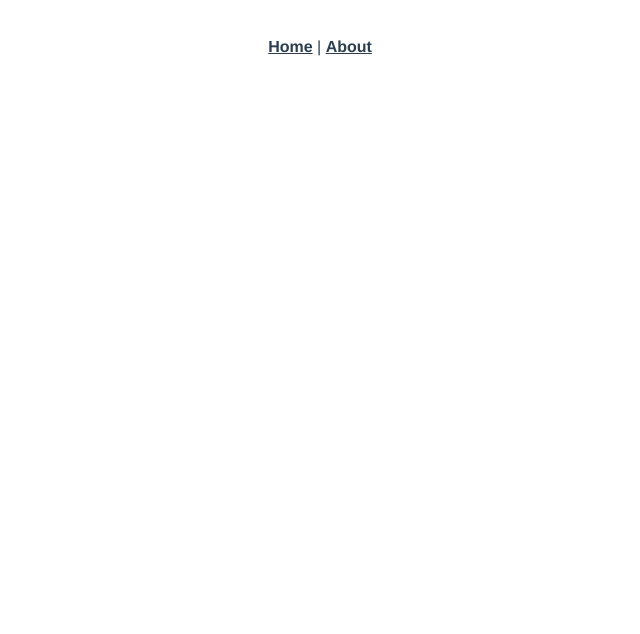
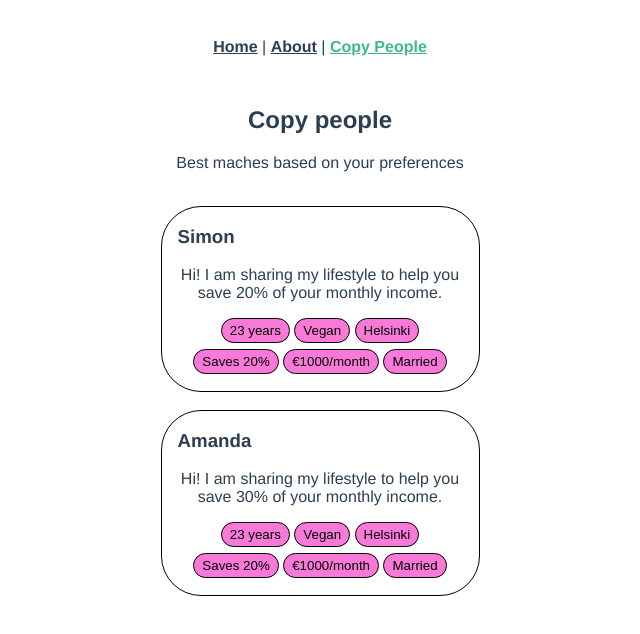
Before and after one commit to Chalirius/spendless, a Vue app: page /copy-people in a window 1280 px wide. Shown: the top 634 px of the page, without its empty margins (320-960 px from the left). Built offline with nearby package versions, Linux system fonts and the light colour scheme.

Commit message:
CopyPeople component added (currently just some hard-coded data)

```diff
--- a/src/App.vue
+++ b/src/App.vue
@@ -2,7 +2,8 @@
   <div id="app">
     <div id="nav">
       <router-link to="/">Home</router-link> |
-      <router-link to="/about">About</router-link>
+      <router-link to="/about">About</router-link> |
+      <router-link to="/copy-people">Copy People</router-link>
     </div>
     <router-view/>
   </div>
--- /dev/null
+++ b/src/components/CopyPeople.vue
@@ -0,0 +1,62 @@
+<template>
+  <div class="copy-people">
+    <h2>Copy people</h2>
+    <p>Best maches based on your preferences</p>
+    <br>
+    <div class="rectangle8">
+      <h3>Simon</h3>
+      <p>Hi! I am sharing my lifestyle to help you save 20% of your monthly income.</p>
+      <div class="preferences">
+        <button>23 years</button>&nbsp;<button>Vegan</button>&nbsp;<button>Helsinki</button>
+        <br>
+        <button>Saves 20%</button>&nbsp;<button>€1000/month</button>&nbsp;<button>Married</button>
+      </div>
+    </div>
+    <br>
+    <div class="rectangle8">
+      <h3>Amanda</h3>
+      <p>Hi! I am sharing my lifestyle to help you save 30% of your monthly income.</p>
+      <div class="preferences">
+        <button>23 years</button>&nbsp;<button>Vegan</button>&nbsp;<button>Helsinki</button>
+        <br>
+        <button>Saves 20%</button>&nbsp;<button>€1000/month</button>&nbsp;<button>Married</button>
+      </div>
+    </div>
+  </div>
+</template>
+
+<script lang="ts">
+import { Vue } from 'vue-property-decorator'
+
+export default class CopyPeople extends Vue {}
+</script>
+
+<style scoped>
+.rectangle8 {
+  width: 19.9375rem;
+  height: 11.625rem;
+  top: 9.3125rem;
+  padding: 0 0.5rem;
+  margin: auto;
+
+  border: 0.5px solid #000000;
+  box-sizing: border-box;
+  border-radius: 40px;
+}
+
+.rectangle8 h3 {
+  text-align: left;
+  margin-left: 0.5rem;
+}
+
+.preferences button {
+  margin-bottom: 0.375rem;
+  padding: 0.25rem 0.5rem;
+
+  background: #F879D8;
+  border: 0.5px solid #000000;
+  box-sizing: border-box;
+  border-radius: 40px;
+}
+
+</style>
--- a/src/components/HelloWorld.vue
+++ /dev/null
@@ -1,61 +0,0 @@
-<template>
-  <div class="hello">
-    <h1>{{ msg }}</h1>
-    <p>
-      For a guide and recipes on how to configure / customize this project,<br>
-      check out the
-      <a href="https://cli.vuejs.org" target="_blank" rel="noopener">vue-cli documentation</a>.
-    </p>
-    <h3>Installed CLI Plugins</h3>
-    <ul>
-      <li><a href="https://github.com/vuejs/vue-cli/tree/dev/packages/%40vue/cli-plugin-babel" target="_blank" rel="noopener">babel</a></li>
-      <li><a href="https://github.com/vuejs/vue-cli/tree/dev/packages/%40vue/cli-plugin-router" target="_blank" rel="noopener">router</a></li>
-      <li><a href="https://github.com/vuejs/vue-cli/tree/dev/packages/%40vue/cli-plugin-vuex" target="_blank" rel="noopener">vuex</a></li>
-      <li><a href="https://github.com/vuejs/vue-cli/tree/dev/packages/%40vue/cli-plugin-eslint" target="_blank" rel="noopener">eslint</a></li>
-      <li><a href="https://github.com/vuejs/vue-cli/tree/dev/packages/%40vue/cli-plugin-typescript" target="_blank" rel="noopener">typescript</a></li>
-    </ul>
-    <h3>Essential Links</h3>
-    <ul>
-      <li><a href="https://vuejs.org" target="_blank" rel="noopener">Core Docs</a></li>
-      <li><a href="https://forum.vuejs.org" target="_blank" rel="noopener">Forum</a></li>
-      <li><a href="https://chat.vuejs.org" target="_blank" rel="noopener">Community Chat</a></li>
-      <li><a href="https://twitter.com/vuejs" target="_blank" rel="noopener">Twitter</a></li>
-      <li><a href="https://news.vuejs.org" target="_blank" rel="noopener">News</a></li>
-    </ul>
-    <h3>Ecosystem</h3>
-    <ul>
-      <li><a href="https://router.vuejs.org" target="_blank" rel="noopener">vue-router</a></li>
-      <li><a href="https://vuex.vuejs.org" target="_blank" rel="noopener">vuex</a></li>
-      <li><a href="https://github.com/vuejs/vue-devtools#vue-devtools" target="_blank" rel="noopener">vue-devtools</a></li>
-      <li><a href="https://vue-loader.vuejs.org" target="_blank" rel="noopener">vue-loader</a></li>
-      <li><a href="https://github.com/vuejs/awesome-vue" target="_blank" rel="noopener">awesome-vue</a></li>
-    </ul>
-  </div>
-</template>
-
-<script lang="ts">
-import { Component, Prop, Vue } from 'vue-property-decorator'
-
-@Component
-export default class HelloWorld extends Vue {
-  @Prop() private msg!: string;
-}
-</script>
-
-<!-- Add "scoped" attribute to limit CSS to this component only -->
-<style scoped>
-h3 {
-  margin: 40px 0 0;
-}
-ul {
-  list-style-type: none;
-  padding: 0;
-}
-li {
-  display: inline-block;
-  margin: 0 10px;
-}
-a {
-  color: #42b983;
-}
-</style>
--- a/src/router/index.ts
+++ b/src/router/index.ts
@@ -1,6 +1,7 @@
 import Vue from 'vue'
 import VueRouter, { RouteConfig } from 'vue-router'
 import Home from '../views/Home.vue'
+import CopyPeople from '../components/CopyPeople.vue'
 
 Vue.use(VueRouter)
 
@@ -17,6 +18,11 @@ const routes: Array<RouteConfig> = [
     // this generates a separate chunk (about.[hash].js) for this route
     // which is lazy-loaded when the route is visited.
     component: () => import(/* webpackChunkName: "about" */ '../views/About.vue')
+  },
+  {
+    path: '/copy-people',
+    name: 'CopyPeople',
+    component: CopyPeople
   }
 ]
 
--- a/src/views/Home.vue
+++ b/src/views/Home.vue
@@ -1,17 +1,15 @@
 <template>
   <div class="home">
-    <img alt="Vue logo" src="../assets/logo.png">
-    <HelloWorld msg="Welcome to Your Vue.js + TypeScript App"/>
   </div>
 </template>
 
 <script lang="ts">
 import { Component, Vue } from 'vue-property-decorator'
-import HelloWorld from '@/components/HelloWorld.vue' // @ is an alias to /src
+import CopyPeople from '@/components/CopyPeople.vue' // @ is an alias to /src
 
 @Component({
   components: {
-    HelloWorld
+    CopyPeople
   }
 })
 export default class Home extends Vue {}
```
Also changed, not shown: 1 other file (tests, documents, lock files or other folders).
